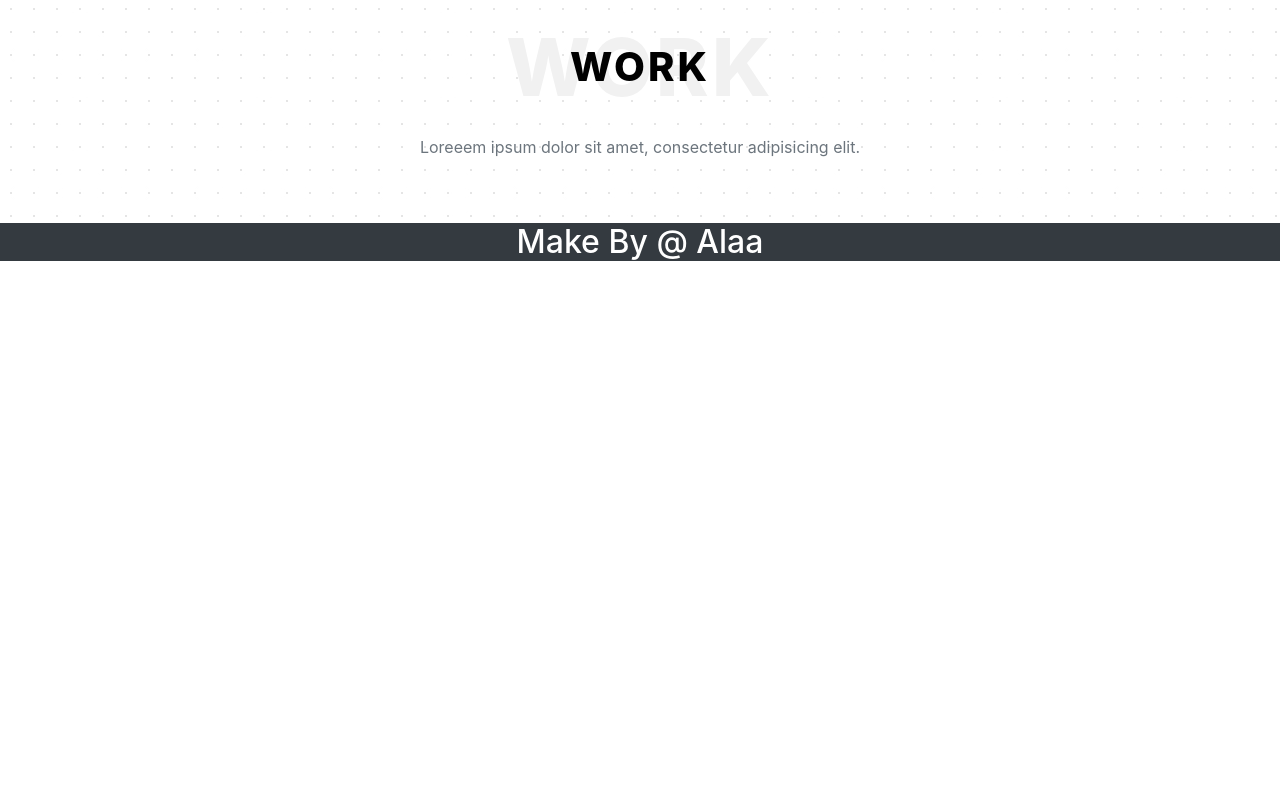
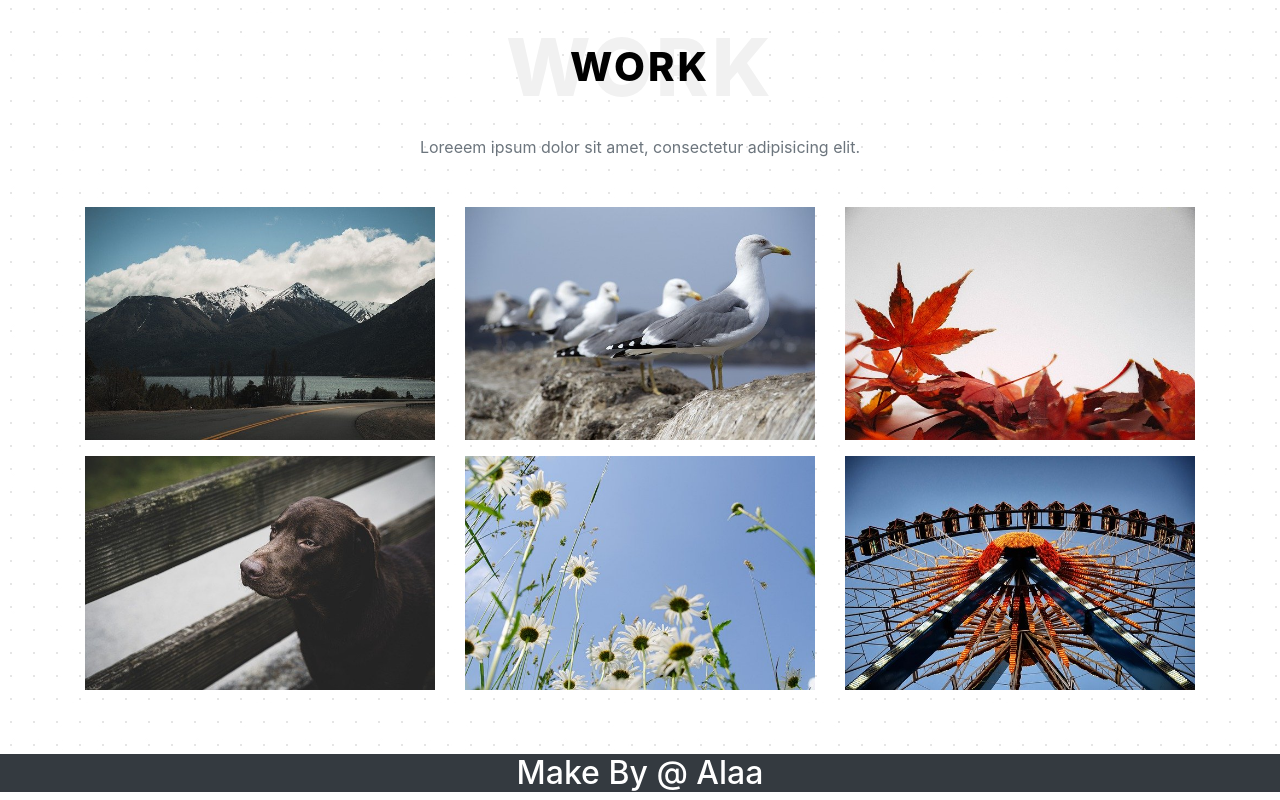
Before and after one commit to khaledelmasry247/test-project, a plain HTML site: page index.html in a window 1280 px wide. Shown: the part 2403-3203 px from the top of the page. Before the commit the page ends 2672 px from the top, so only its background shows below. Drawn offline with Linux system fonts and the light colour scheme.

Commit message:
changes by Abanob Adel

```diff
--- a/css/style.css
+++ b/css/style.css
@@ -80,6 +80,7 @@ header
 }
 .about-image
 {
+    -webkit-box-shadow: 0 10px 30px rgba(0,0,0,.25);
     box-shadow: 0 10px 30px rgba(0,0,0,.25);
 }
 
@@ -99,6 +100,7 @@ header
     border-radius: 50%;
     bottom:100%;
     left: 50%;
+    -webkit-transform: translateX(-50%) translateY(50%);
     transform: translateX(-50%) translateY(50%);
 }
 #services h4
@@ -111,6 +113,7 @@ header
     width: 15%;
     height: 1px;
     left: 50%;
+    -webkit-transform: translateX(-50%);
     transform: translateX(-50%);
     top: 100%;
     position: absolute;
@@ -173,7 +176,11 @@ header
     right: 0;
     position: fixed;
     z-index: 9999999999;
+    display: -webkit-box;
+    display: -ms-flexbox;
     display: flex;
+    -webkit-box-align: center;
+    -ms-flex-align: center;
     align-items: center;
 
 }
--- a/index.html
+++ b/index.html
@@ -56,8 +56,7 @@
 
     <nav id="main-nav" class="navbar fixed-top navbar-expand-lg navbar-dark ">
         <a class="navbar-brand" href="#">OSAKA </a>
-        <button class="navbar-toggler" type="button" data-toggle="collapse" data-target="#navbarSupportedContent"
-            aria-controls="navbarSupportedContent" aria-expanded="false" aria-label="Toggle navigation">
+        <button class="navbar-toggler" type="button" data-toggle="collapse" data-target="#navbarSupportedContent" aria-controls="navbarSupportedContent" aria-expanded="false" aria-label="Toggle navigation">
             <span class="navbar-toggler-icon"></span>
         </button>
 
@@ -331,6 +330,40 @@
             <h3 class="position-absolute">WORK</h3>
         </div>
         <p class="text-center my-3 text-muted">Loreeem ipsum dolor sit amet, consectetur adipisicing elit. </p>
+        <div class="container">
+            <div class="row mt-5">
+                <div class="col-md-6 col-lg-4 mb-3">
+                    <div class="item">
+                        <img src="images/work/1.jpg" alt="" class="img-fluid">
+                    </div>
+                </div>
+                <div class="col-md-6 col-lg-4 mb-3">
+                    <div class="item">
+                        <img src="images/work/2.jpg" alt="" class="img-fluid">
+                    </div>
+                </div>
+                <div class="col-md-6 col-lg-4 mb-3">
+                    <div class="item">
+                        <img src="images/work/3.jpg" alt="" class="img-fluid">
+                    </div>
+                </div>
+                <div class="col-md-6 col-lg-4 mb-3">
+                    <div class="item">
+                        <img src="images/work/4.jpg" alt="" class="img-fluid">
+                    </div>
+                </div>
+                <div class="col-md-6 col-lg-4 mb-3">
+                    <div class="item">
+                        <img src="images/work/5.jpg" alt="" class="img-fluid">
+                    </div>
+                </div>
+                <div class="col-md-6 col-lg-4 mb-3">
+                    <div class="item">
+                        <img src="images/work/6.jpg" alt="" class="img-fluid">
+                    </div>
+                </div>
+            </div>
+        </div>
 
     </section>
 
```
Also changed, not shown: images/work/1.jpg (added), images/work/2.jpg (added), images/work/3.jpg (added), images/work/4.jpg (added), images/work/5.jpg (added), images/work/6.jpg (added).
